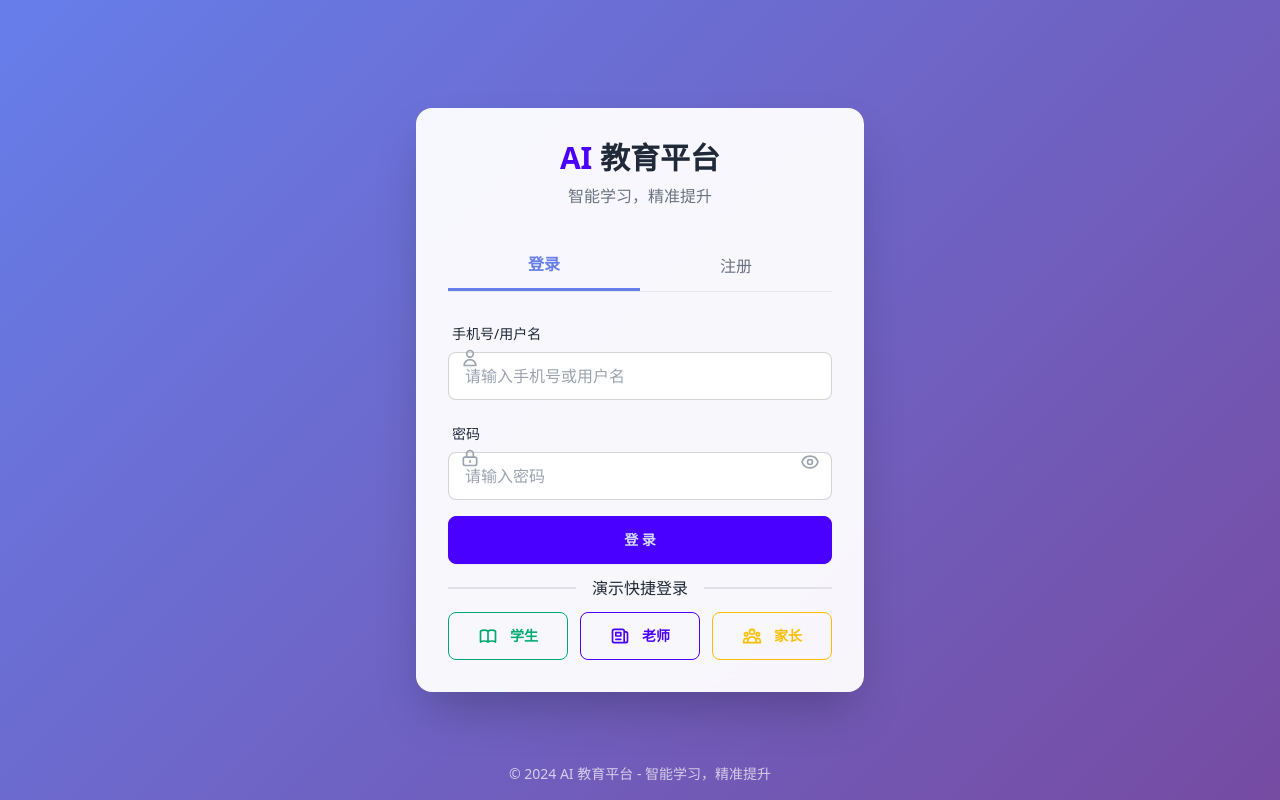
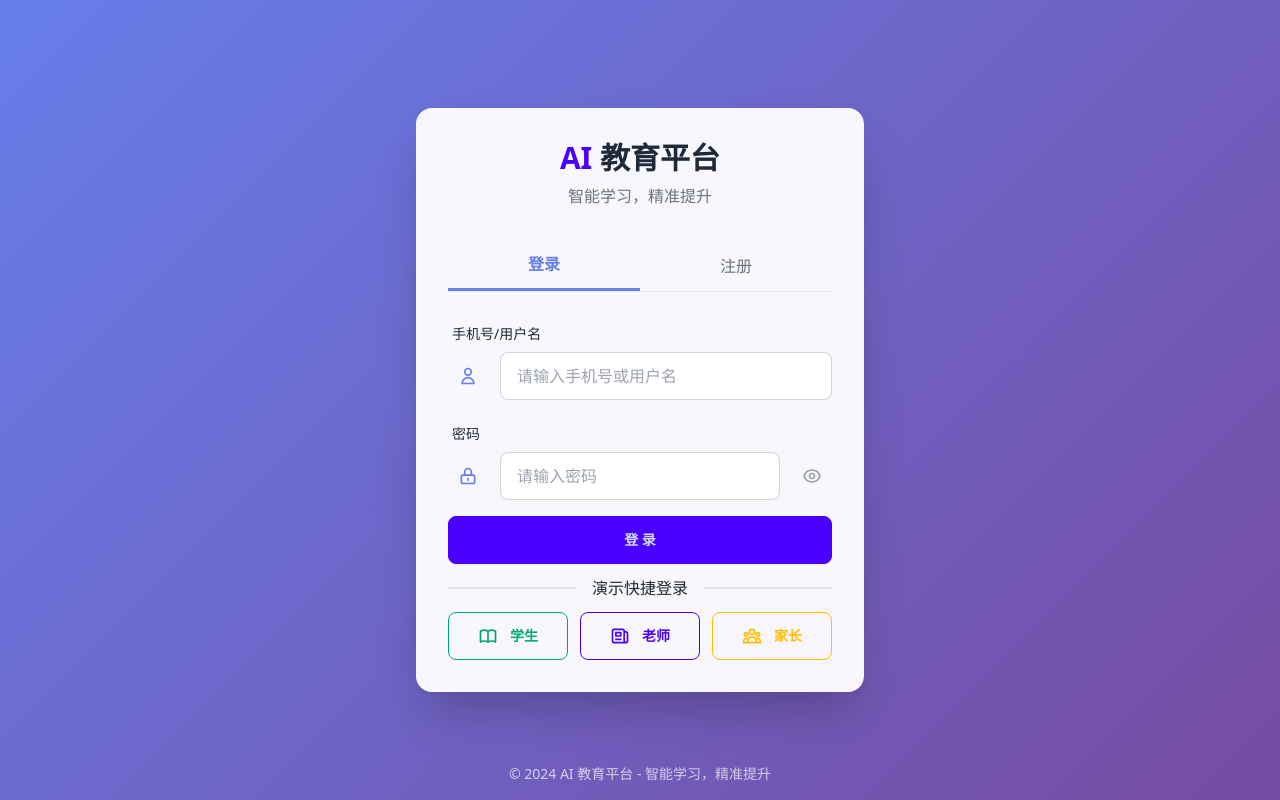
Before and after one commit to RunningPig0820/aiEduPlatformFront, a React (Vite) app in the folder ai-edu-front/: page /login in a window 1280 px wide. Built offline with nearby package versions, Linux system fonts and the light colour scheme; no server answers.

Commit message:
[用户域]-[用户登陆页面]

```diff
--- a/ai-edu-front/src/pages/auth/Login.jsx
+++ b/ai-edu-front/src/pages/auth/Login.jsx
@@ -149,11 +149,12 @@ export function Login() {
       {activeTab === 'login' && (
         <form onSubmit={handleLogin} className="space-y-4">
           {/* 用户名/手机号 */}
-          <div className="form-control relative">
+          <div className="form-control">
             <label className="label">
               <span className="label-text font-medium">手机号/用户名</span>
             </label>
-            <span className="input-icon">
+            <div className="input-wrapper">
+              <span className="input-prefix-icon">
                 <svg xmlns="http://www.w3.org/2000/svg" className="h-5 w-5" fill="none" viewBox="0 0 24 24" stroke="currentColor">
                   <path strokeLinecap="round" strokeLinejoin="round" strokeWidth="2" d="M16 7a4 4 0 11-8 0 4 4 0 018 0zM12 14a7 7 0 00-7 7h14a7 7 0 00-7-7z" />
                 </svg>
@@ -163,17 +164,19 @@ export function Login() {
                 value={loginForm.identifier}
                 onChange={(e) => setLoginForm({ ...loginForm, identifier: e.target.value })}
                 placeholder="请输入手机号或用户名"
-              className="input input-bordered w-full input-with-icon"
+                className="input input-bordered flex-1"
                 required
               />
             </div>
+          </div>
 
           {/* 密码 */}
-          <div className="form-control relative">
+          <div className="form-control">
             <label className="label">
               <span className="label-text font-medium">密码</span>
             </label>
-            <span className="input-icon">
+            <div className="input-wrapper">
+              <span className="input-prefix-icon">
                 <svg xmlns="http://www.w3.org/2000/svg" className="h-5 w-5" fill="none" viewBox="0 0 24 24" stroke="currentColor">
                   <path strokeLinecap="round" strokeLinejoin="round" strokeWidth="2" d="M12 15v2m-6 4h12a2 2 0 002-2v-6a2 2 0 00-2-2H6a2 2 0 00-2 2v6a2 2 0 002 2zm10-10V7a4 4 0 00-8 0v4h8z" />
                 </svg>
@@ -183,12 +186,12 @@ export function Login() {
                 value={loginForm.password}
                 onChange={(e) => setLoginForm({ ...loginForm, password: e.target.value })}
                 placeholder="请输入密码"
-              className="input input-bordered w-full input-with-icon pr-10"
+                className="input input-bordered flex-1"
                 required
               />
               <button
                 type="button"
-              className="absolute right-3 top-9 text-gray-400 hover:text-gray-600"
+                className="input-suffix-btn"
                 onClick={() => setShowPassword(!showPassword)}
               >
                 {showPassword ? (
@@ -202,6 +205,7 @@ export function Login() {
                   </svg>
                 )}
               </button>
+            </div>
           </div>
 
           {/* 登录按钮 */}
@@ -257,11 +261,12 @@ export function Login() {
       {activeTab === 'register' && (
         <form onSubmit={handleRegister} className="space-y-4">
           {/* 手机号 */}
-          <div className="form-control relative">
+          <div className="form-control">
             <label className="label">
               <span className="label-text font-medium">手机号</span>
             </label>
-            <span className="input-icon">
+            <div className="input-wrapper">
+              <span className="input-prefix-icon">
                 <svg xmlns="http://www.w3.org/2000/svg" className="h-5 w-5" fill="none" viewBox="0 0 24 24" stroke="currentColor">
                   <path strokeLinecap="round" strokeLinejoin="round" strokeWidth="2" d="M3 5a2 2 0 012-2h3.28a1 1 0 01.948.684l1.498 4.493a1 1 0 01-.502 1.21l-2.257 1.13a11.042 11.042 0 005.516 5.516l1.13-2.257a1 1 0 011.21-.502l4.493 1.498a1 1 0 01.684.949V19a2 2 0 01-2 2h-1C9.716 21 3 14.284 3 6V5z" />
                 </svg>
@@ -271,9 +276,10 @@ export function Login() {
                 value={registerForm.phone}
                 onChange={(e) => setRegisterForm({ ...registerForm, phone: e.target.value })}
                 placeholder="请输入手机号"
-              className="input input-bordered w-full input-with-icon"
+                className="input input-bordered flex-1"
                 required
               />
+            </div>
           </div>
 
           {/* 验证码 */}
@@ -281,7 +287,12 @@ export function Login() {
             <label className="label">
               <span className="label-text font-medium">验证码</span>
             </label>
-            <div className="flex gap-2">
+            <div className="input-wrapper">
+              <span className="input-prefix-icon">
+                <svg xmlns="http://www.w3.org/2000/svg" className="h-5 w-5" fill="none" viewBox="0 0 24 24" stroke="currentColor">
+                  <path strokeLinecap="round" strokeLinejoin="round" strokeWidth="2" d="M9 12l2 2 4-4m5.618-4.016A11.955 11.955 0 0112 2.944a11.955 11.955 0 01-8.618 3.04A12.02 12.02 0 003 9c0 5.591 3.824 10.29 9 11.622 5.176-1.332 9-6.03 9-11.622 0-1.042-.133-2.052-.382-3.016z" />
+                </svg>
+              </span>
               <input
                 type="text"
                 value={registerForm.code}
@@ -293,21 +304,22 @@ export function Login() {
               />
               <button
                 type="button"
-                className="btn btn-outline btn-primary"
+                className="btn btn-outline btn-primary shrink-0"
                 disabled={countdown > 0 || !registerForm.phone}
                 onClick={handleSendCode}
               >
-                {countdown > 0 ? `${countdown}s 后重发` : '获取验证码'}
+                {countdown > 0 ? `${countdown}s` : '获取验证码'}
               </button>
             </div>
           </div>
 
           {/* 设置密码 */}
-          <div className="form-control relative">
+          <div className="form-control">
             <label className="label">
               <span className="label-text font-medium">设置密码</span>
             </label>
-            <span className="input-icon">
+            <div className="input-wrapper">
+              <span className="input-prefix-icon">
                 <svg xmlns="http://www.w3.org/2000/svg" className="h-5 w-5" fill="none" viewBox="0 0 24 24" stroke="currentColor">
                   <path strokeLinecap="round" strokeLinejoin="round" strokeWidth="2" d="M12 15v2m-6 4h12a2 2 0 002-2v-6a2 2 0 00-2-2H6a2 2 0 00-2 2v6a2 2 0 002 2zm10-10V7a4 4 0 00-8 0v4h8z" />
                 </svg>
@@ -317,12 +329,12 @@ export function Login() {
                 value={registerForm.password}
                 onChange={(e) => setRegisterForm({ ...registerForm, password: e.target.value })}
                 placeholder="请设置密码（6-20位）"
-              className="input input-bordered w-full input-with-icon pr-10"
+                className="input input-bordered flex-1"
                 required
               />
               <button
                 type="button"
-              className="absolute right-3 top-9 text-gray-400 hover:text-gray-600"
+                className="input-suffix-btn"
                 onClick={() => setShowPassword(!showPassword)}
               >
                 <svg xmlns="http://www.w3.org/2000/svg" className="h-5 w-5" fill="none" viewBox="0 0 24 24" stroke="currentColor">
@@ -330,6 +342,7 @@ export function Login() {
                   <path strokeLinecap="round" strokeLinejoin="round" strokeWidth="2" d="M2.458 12C3.732 7.943 7.523 5 12 5c4.478 0 8.268 2.943 9.542 7-1.274 4.057-5.064 7-9.542 7-4.477 0-8.268-2.943-9.542-7z" />
                 </svg>
               </button>
+            </div>
           </div>
           {/* 密码提示 */}
           {registerForm.password && (
@@ -344,11 +357,12 @@ export function Login() {
           )}
 
           {/* 确认密码 */}
-          <div className="form-control relative">
+          <div className="form-control">
             <label className="label">
               <span className="label-text font-medium">确认密码</span>
             </label>
-            <span className="input-icon">
+            <div className="input-wrapper">
+              <span className="input-prefix-icon">
                 <svg xmlns="http://www.w3.org/2000/svg" className="h-5 w-5" fill="none" viewBox="0 0 24 24" stroke="currentColor">
                   <path strokeLinecap="round" strokeLinejoin="round" strokeWidth="2" d="M12 15v2m-6 4h12a2 2 0 002-2v-6a2 2 0 00-2-2H6a2 2 0 00-2 2v6a2 2 0 002 2zm10-10V7a4 4 0 00-8 0v4h8z" />
                 </svg>
@@ -358,9 +372,10 @@ export function Login() {
                 value={registerForm.confirmPassword}
                 onChange={(e) => setRegisterForm({ ...registerForm, confirmPassword: e.target.value })}
                 placeholder="请再次输入密码"
-              className="input input-bordered w-full input-with-icon"
+                className="input input-bordered flex-1"
                 required
               />
+            </div>
             {registerForm.confirmPassword && registerForm.password !== registerForm.confirmPassword && (
               <label className="label">
                 <span className="label-text-alt text-error">两次密码不一致</span>
--- a/ai-edu-front/src/styles/main.css
+++ b/ai-edu-front/src/styles/main.css
@@ -19,16 +19,38 @@
   font-weight: 600;
 }
 
-.input-icon {
-  position: absolute;
-  left: 12px;
-  top: 50%;
-  transform: translateY(-50%);
-  color: #9ca3af;
+/* 输入框容器 - 用于图标定位 */
+.input-wrapper {
+  display: flex;
+  align-items: center;
+  gap: 12px;
 }
 
-.input-with-icon {
-  padding-left: 40px;
+.input-prefix-icon {
+  display: flex;
+  align-items: center;
+  justify-content: center;
+  width: 40px;
+  height: 48px;
+  color: #667eea;
+  flex-shrink: 0;
+}
+
+.input-suffix-btn {
+  display: flex;
+  align-items: center;
+  justify-content: center;
+  width: 40px;
+  height: 48px;
+  color: #9ca3af;
+  flex-shrink: 0;
+  cursor: pointer;
+  background: transparent;
+  border: none;
+}
+
+.input-suffix-btn:hover {
+  color: #667eea;
 }
 
 /* 通用布局 */
```
Lines whose indentation alone changed are shown as unchanged.
